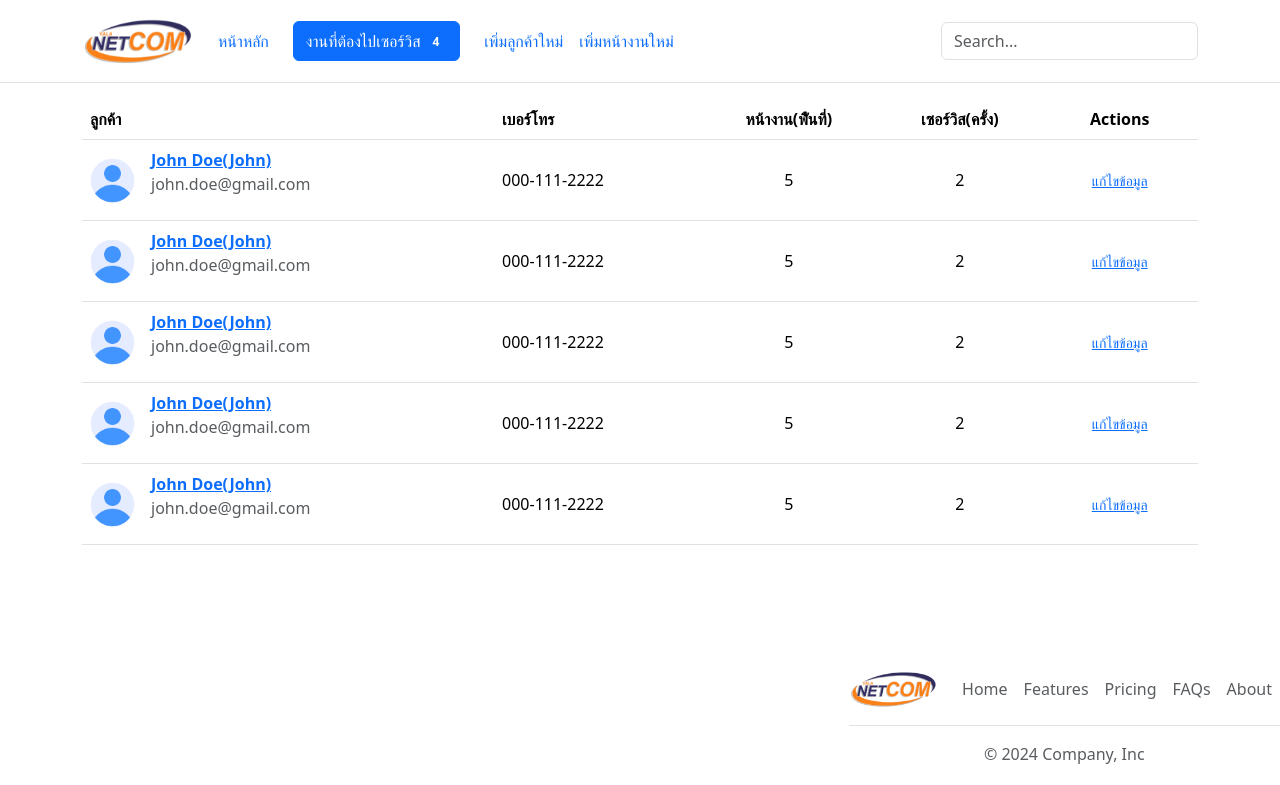
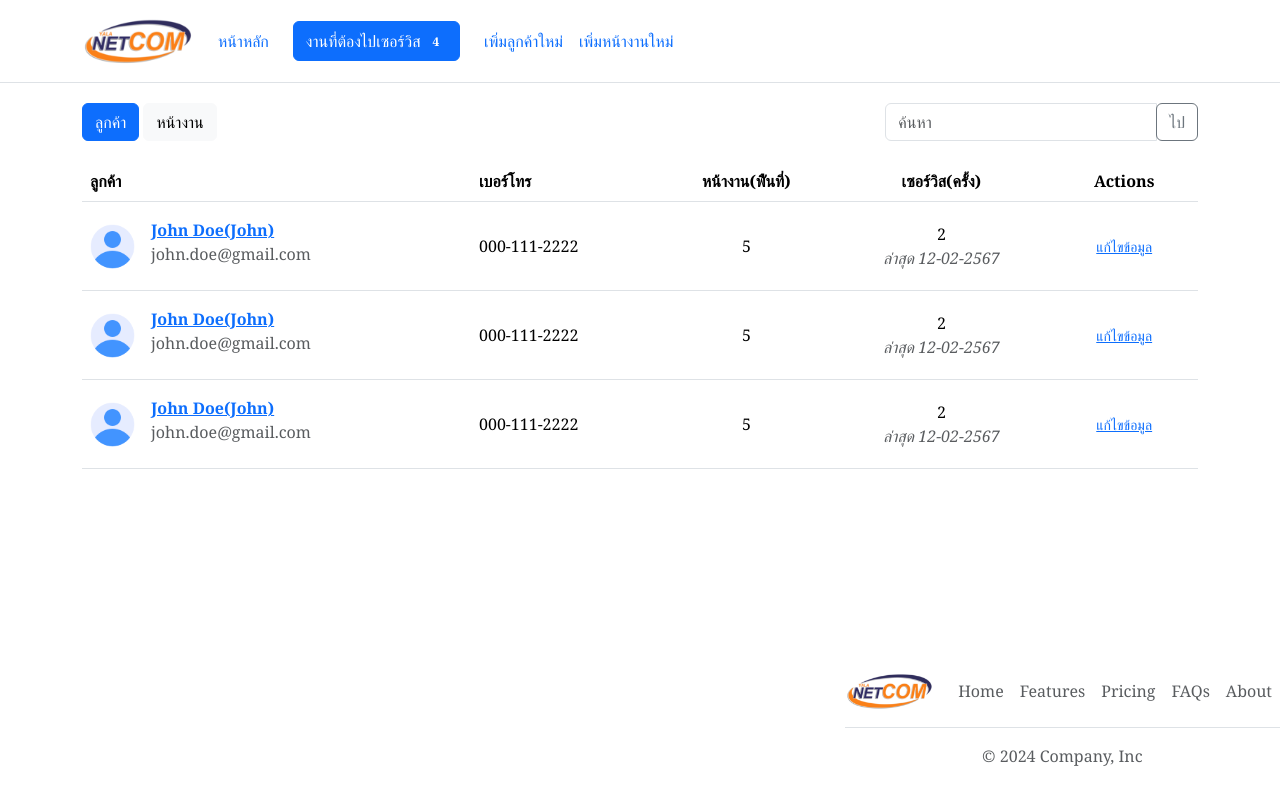
Before and after one commit to Roseedee/CCTVWebService-PHP, a PHP site: page / in a window 1280 px wide. Shown: the top 785 px of the page. Run offline with PHP 8.4, Linux system fonts and the light colour scheme.

Commit message:
ีupdate index page

```diff
--- a/index.html
+++ b/index.html
@@ -25,13 +25,26 @@
             <li><a href="/" class="nav-link px-2">เพิ่มลูกค้าใหม่</a></li>
             <li><a href="/" class="nav-link px-2">เพิ่มหน้างานใหม่</a></li>
           </ul>
-
-          <form class="col-12 col-lg-auto mb-3 mb-lg-0 d-flex" role="search">
-            <input type="search" class="form-control ms-2" placeholder="Search..." aria-label="Search">
-          </form>
         </div>
       </div>
     </header>
+
+    <div class="container">
+      <div class="d-flex justify-content-between pt-1 pb-1">
+        <div>
+          <button type="button" class="btn btn-primary">ลูกค้า</button>
+          <button type="button" class="btn btn-light">หน้างาน</button>
+        </div>
+        <div>
+          <div class="input-group mb-3">
+            <input type="text" class="form-control" placeholder="ค้นหา" aria-label="Username" aria-describedby="basic-addon1">
+            <div class="input-group-append">
+              <button class="btn btn-outline-secondary" type="button">ไป</button>
+            </div>
+          </div>
+        </div>
+      </div>
+    </div>
 
     <div class="container my-table">
       <table class="table align-middle mb-0 bg-white">
@@ -49,7 +62,7 @@
             <td>
               <div class="d-flex align-items-center">
                 <img src="static/icon/user.png" alt="" style="width: 45px; height: 45px" class="rounded-circle"/>
-                <div class="ms-3 d-flex flex-column">
+                <div class="ms-3 d-flex flex-column pt-2">
                   <a href=""><p class="fw-bold mb-0">John Doe(John)</p></a>
                   <p class="text-muted">john.doe@gmail.com</p>
                 </div>
@@ -62,7 +75,8 @@
               <span>5</span>
             </td>
             <td class="text-center">
-              <span>2</span>
+              <span>2</span><br>
+              <i class="text-muted">ล่าสุด 12-02-2567</i>
             </td>
             <td class="text-center">
               <button type="button" class="btn btn-link btn-sm btn-rounded">แก้ไขข้อมูล</button>
@@ -72,7 +86,7 @@
             <td>
               <div class="d-flex align-items-center">
                 <img src="static/icon/user.png" alt="" style="width: 45px; height: 45px" class="rounded-circle"/>
-                <div class="ms-3 d-flex flex-column">
+                <div class="ms-3 d-flex flex-column pt-2">
                   <a href=""><p class="fw-bold mb-0">John Doe(John)</p></a>
                   <p class="text-muted">john.doe@gmail.com</p>
                 </div>
@@ -85,7 +99,8 @@
               <span>5</span>
             </td>
             <td class="text-center">
-              <span>2</span>
+              <span>2</span><br>
+              <i class="text-muted">ล่าสุด 12-02-2567</i>
             </td>
             <td class="text-center">
               <button type="button" class="btn btn-link btn-sm btn-rounded">แก้ไขข้อมูล</button>
@@ -95,7 +110,7 @@
             <td>
               <div class="d-flex align-items-center">
                 <img src="static/icon/user.png" alt="" style="width: 45px; height: 45px" class="rounded-circle"/>
-                <div class="ms-3 d-flex flex-column">
+                <div class="ms-3 d-flex flex-column pt-2">
                   <a href=""><p class="fw-bold mb-0">John Doe(John)</p></a>
                   <p class="text-muted">john.doe@gmail.com</p>
                 </div>
@@ -108,53 +123,8 @@
               <span>5</span>
             </td>
             <td class="text-center">
-              <span>2</span>
-            </td>
-            <td class="text-center">
-              <button type="button" class="btn btn-link btn-sm btn-rounded">แก้ไขข้อมูล</button>
-            </td>
-          </tr>
-          <tr>
-            <td>
-              <div class="d-flex align-items-center">
-                <img src="static/icon/user.png" alt="" style="width: 45px; height: 45px" class="rounded-circle"/>
-                <div class="ms-3 d-flex flex-column">
-                  <a href=""><p class="fw-bold mb-0">John Doe(John)</p></a>
-                  <p class="text-muted">john.doe@gmail.com</p>
-                </div>
-              </div>
-            </td>
-            <td>
-              <p class="fw-normal mb-0">000-111-2222</p>
-            </td>
-            <td class="text-center">
-              <span>5</span>
-            </td>
-            <td class="text-center">
-              <span>2</span>
-            </td>
-            <td class="text-center">
-              <button type="button" class="btn btn-link btn-sm btn-rounded">แก้ไขข้อมูล</button>
-            </td>
-          </tr>
-          <tr>
-            <td>
-              <div class="d-flex align-items-center">
-                <img src="static/icon/user.png" alt="" style="width: 45px; height: 45px" class="rounded-circle"/>
-                <div class="ms-3 d-flex flex-column">
-                  <a href=""><p class="fw-bold mb-0">John Doe(John)</p></a>
-                  <p class="text-muted">john.doe@gmail.com</p>
-                </div>
-              </div>
-            </td>
-            <td>
-              <p class="fw-normal mb-0">000-111-2222</p>
-            </td>
-            <td class="text-center">
-              <span>5</span>
-            </td>
-            <td class="text-center">
-              <span>2</span>
+              <span>2</span><br>
+              <i class="text-muted">ล่าสุด 12-02-2567</i>
             </td>
             <td class="text-center">
               <button type="button" class="btn btn-link btn-sm btn-rounded">แก้ไขข้อมูล</button>
--- a/static/css/view/index.css
+++ b/static/css/view/index.css
@@ -1,3 +1,3 @@
 .my-table {
-    min-height: calc(100% - 100px - 170px);
+    min-height: calc(100% - 100px - 230px);
 }
--- a/static/css/view/main.css
+++ b/static/css/view/main.css
@@ -1,3 +1,7 @@
+* {
+    font-family :Cambria, Cochin, Georgia, Times, 'Times New Roman', serif;
+}
+
 html, body {
   height: 100%;
 }
```
